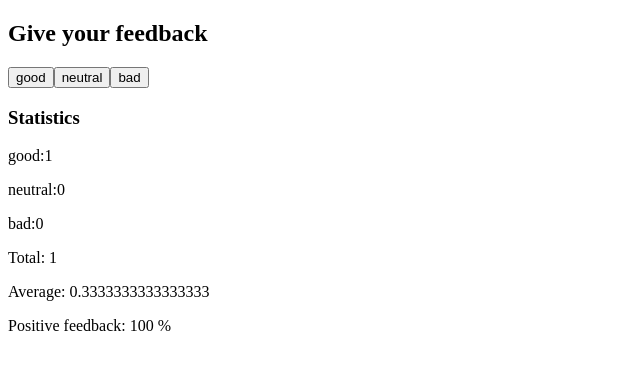
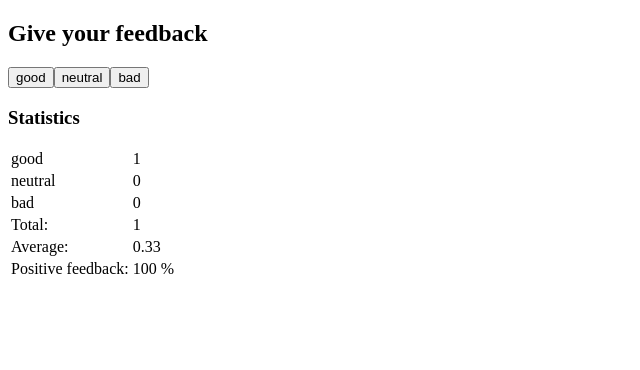
Before and after one commit to leksoid/fullstackopen, a React (Create React App) app in the folder part1/part1-project-unicafe/: page / in a window 1280 px wide. Both pictures are taken after a click on the button "good". Shown: the top 370 px of the page, without its empty margins (0-640 px from the left). Built offline with nearby package versions, Linux system fonts and the light colour scheme.

Commit message:
Ex 1.11 done

```diff
--- a/part1/part1-project-unicafe/src/App.js
+++ b/part1/part1-project-unicafe/src/App.js
@@ -4,23 +4,34 @@ const Header = () => <h2>Give your feedback</h2>
 
 const Button = ({ handleClick, text}) => <button onClick={handleClick}>{text}</button>
 
-const Statistic = ({text, value}) => <p>{text}:{value}</p>
+const Statistic = ({text, value}) => <tr><td>{text}</td><td>{value}</td></tr>
 
 const Statistics = ({ results: { good,neutral, bad }}) => {
   const total = good.total + neutral.total + bad.total
-  const avg = total / 3
-  const positiveShare = good.total / total * 100
+  const avg = Math.round((total / 3) * 100) / 100
+  const positiveShare = Math.round((good.total / total * 100) * 100) / 100
 
   if (total>0) {
     return (
       <div>
         <h3>Statistics</h3>
-        <Statistic text={good.key} value={good.total} />
-        <Statistic text={neutral.key} value={neutral.total} />
-        <Statistic text={bad.key} value={bad.total} />
-        <p>Total: { total }</p>
-        <p>Average: { avg }</p>
-        <p>Positive feedback: { total > 0 ? positiveShare : 0 } %</p>
+        <table>
+          <Statistic text={good.key} value={good.total} />
+          <Statistic text={neutral.key} value={neutral.total} />
+          <Statistic text={bad.key} value={bad.total} />
+          <tr>
+            <td>Total:</td>
+            <td>{total}</td>
+          </tr>
+          <tr>
+            <td>Average:</td>
+            <td>{ avg }</td>
+          </tr>
+          <tr>
+            <td>Positive feedback:</td>
+            <td>{ total > 0 ? positiveShare : 0 } %</td>
+          </tr>
+        </table>
       </div>
     )
   } else return (
```
